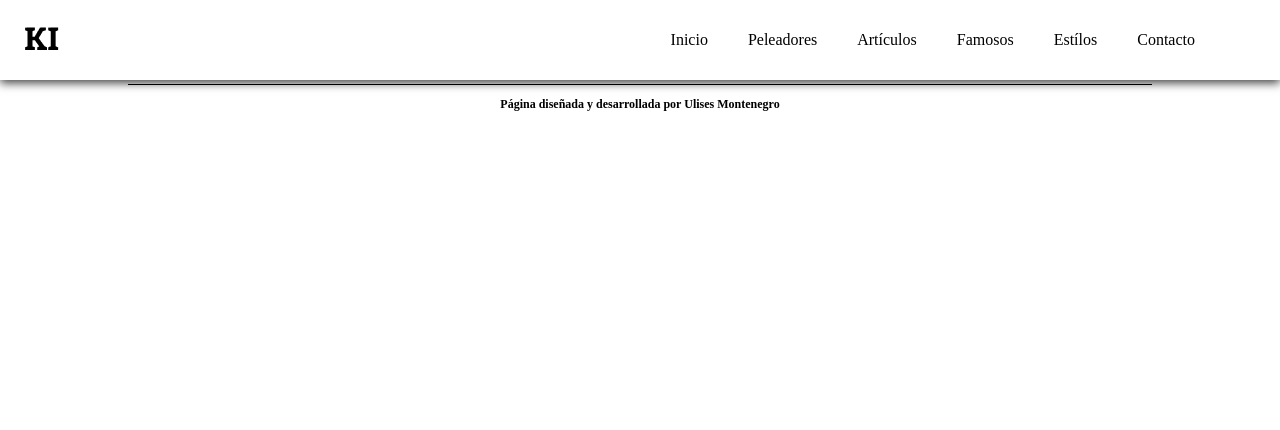
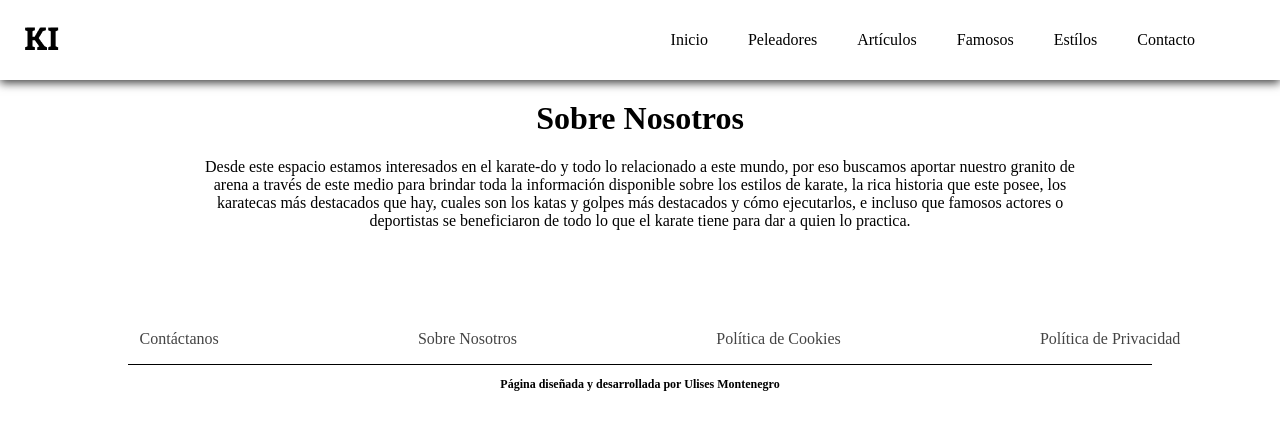
Before and after one commit to Ulise22/karate-info, a Next.js app: page /sobre-nosotros in a window 1280 px wide. Shown: the top 430 px of the page. Built offline with nearby package versions, Linux system fonts and the light colour scheme; a web font is replaced by a local one.

Commit message:
sobre nosotros page done

```diff
--- /dev/null
+++ b/src/app/(footer)/sobre-nosotros/about.module.css
@@ -0,0 +1,5 @@
+.about {
+    margin: 100px auto;
+    width: 70%;
+    text-align: center;
+}
--- a/src/app/(footer)/sobre-nosotros/page.tsx
+++ b/src/app/(footer)/sobre-nosotros/page.tsx
@@ -1,9 +1,10 @@
-
+import styles from './about.module.css'
 
 export default function SobreNosotros () {
     return(
-        <main>
-
+        <main className={styles.about}>
+            <h1>Sobre Nosotros</h1>
+            <p>Desde este espacio estamos interesados en el karate-do y todo lo relacionado a este mundo, por eso buscamos aportar nuestro granito de arena a través de este medio para brindar toda la información disponible sobre los estilos de karate, la rica historia que este posee, los karatecas más destacados que hay, cuales son los katas y golpes más destacados y cómo ejecutarlos, e incluso que famosos actores o deportistas se beneficiaron de todo lo que el karate tiene para dar a quien lo practica. </p>
         </main>
     )
 }
```
